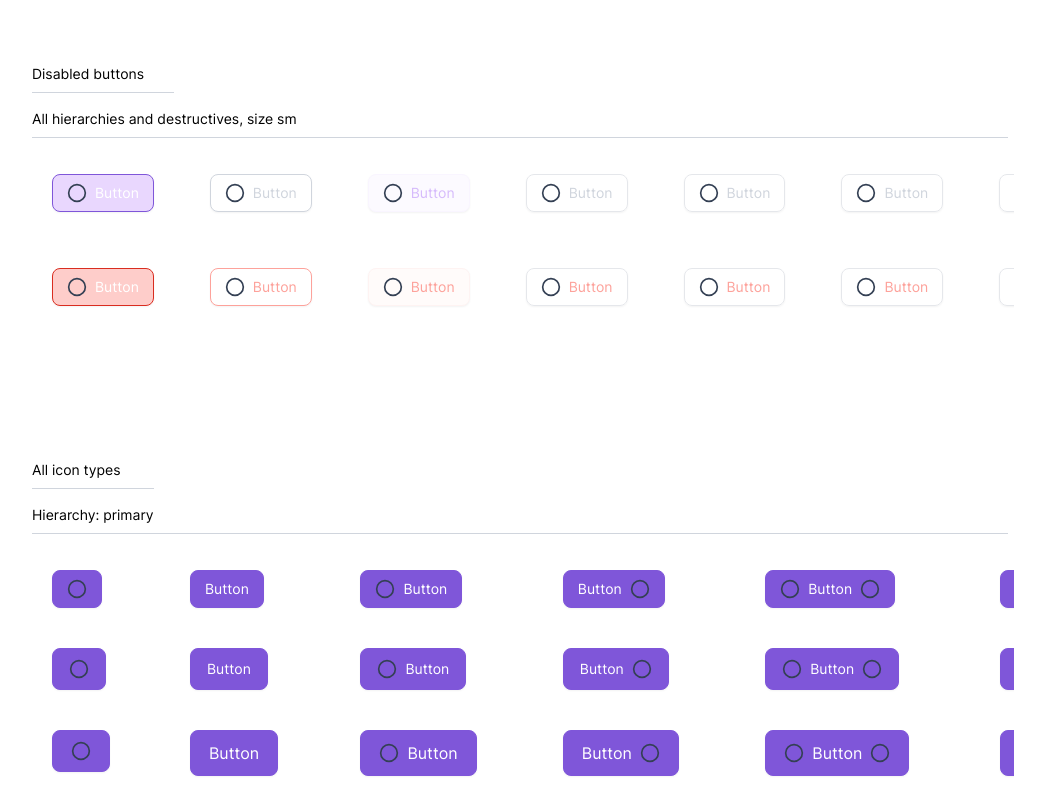
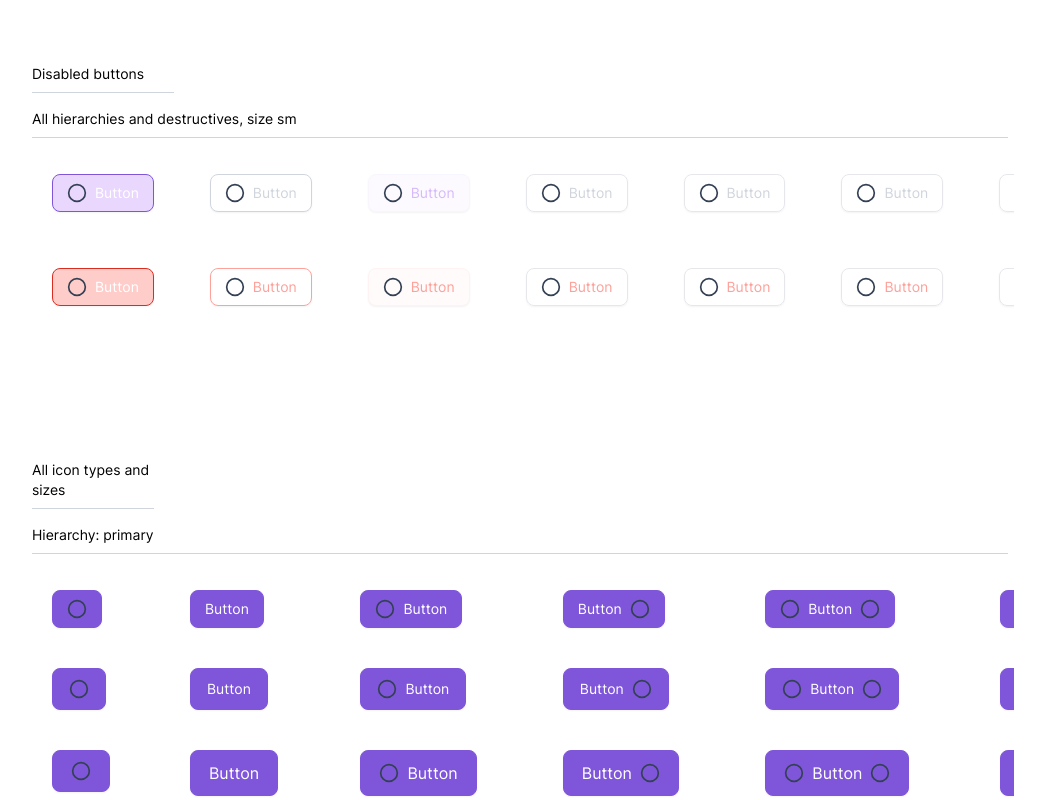
Before and after one commit to benjaminpreiss/untitled-ui-components, a SvelteKit app: page /buttons in a window 1280 px wide. Shown: the top 800 px of the page, without its empty margins (117-1162 px from the left). Built offline with nearby package versions, Linux system fonts and the light colour scheme.

Commit message:
Update +page.svelte

```diff
--- a/src/routes/buttons/+page.svelte
+++ b/src/routes/buttons/+page.svelte
@@ -75,7 +75,7 @@
 		class="grid grid-cols-min grid-auto-cols-[minmax(450px, 1fr)] gap-4 overflow-x-scroll relative"
 	>
 		<div class="sticky left-0 col-span-1 pb-2 border-b border-untld-gray-300 untld-text-sm">
-			All icon types
+			All icon types and sizes
 		</div>
 		{#each destructives as destructive}
 			{#each hierarchies as h}
```
